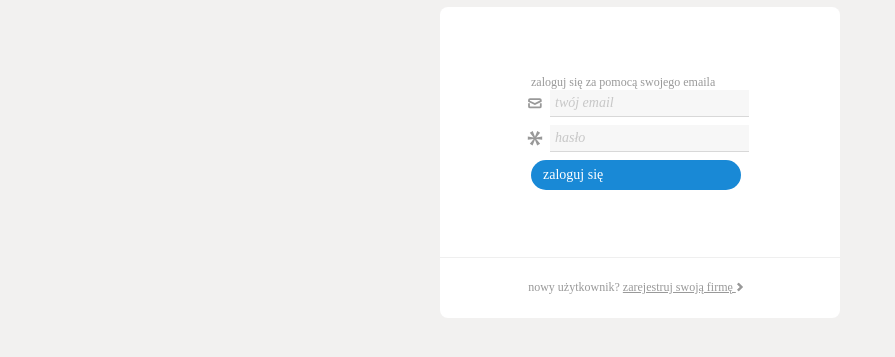
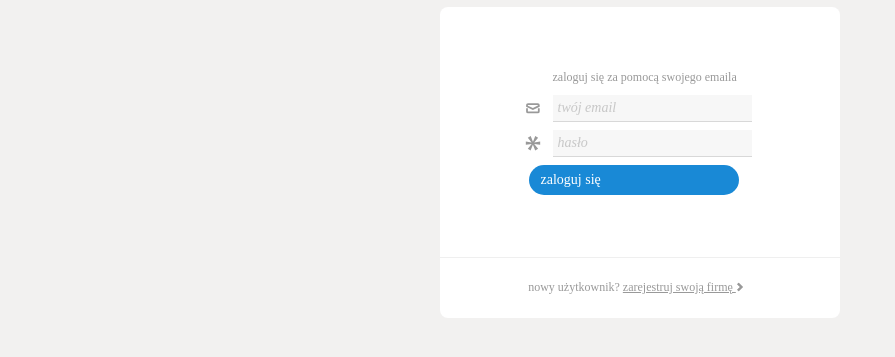
Before and after one commit to Karllos27/2510_Proj1, a plain HTML site: page index.html in a window 1280 px wide. Shown: the part 269-626 px from the top of the page, without its empty margins (0-895 px from the left). Drawn offline with Linux system fonts and the light colour scheme.

Commit message:
poprawki formularza 1

```diff
--- a/index.html
+++ b/index.html
@@ -18,13 +18,15 @@
                             zaloguj się za pomocą swojego emaila
                         </div>
                         <form>
-                            <div id="login_window_form_in_email" class="form">
-                                <svg xmlns="http://www.w3.org/2000/svg" viewBox="0 0 26 26"><title>icMail</title><path d="M12.89,15.16,5.54,11.64V9.88A2.06,2.06,0,0,1,7.6,7.82H18.17a2.07,2.07,0,0,1,2.07,2.06v1.76ZM7.46,10.43,12.89,13l5.42-2.6V9.88a.13.13,0,0,0-.14-.13H7.6a.14.14,0,0,0-.14.13Z"/><path d="M18.17,18.75H7.6a2.06,2.06,0,0,1-2.06-2.06V13.17H7.46v3.52a.15.15,0,0,0,.14.14H18.17a.14.14,0,0,0,.14-.14V13.17h1.93v3.52A2.07,2.07,0,0,1,18.17,18.75Z"/></svg>
-                                <input type="email" name="femail" id="femail" placeholder="twój email">
-                            </div>
-                            <div id="login_window_form_in_password" class="form">
-                                <svg xmlns="http://www.w3.org/2000/svg" viewBox="0 0 26 26"><title>icAsterisk</title><path d="M18.55,7.26l-4.21,5.19v.08l6.44-1.07V15L14.3,14v.12l4.25,5L15.37,21l-2.43-6.1-.08,0L10.38,21l-3-1.85,4.17-5.08V14L5.22,15V11.46l6.27,1.07v-.08L7.37,7.3,10.5,5.48l2.44,6.06H13l2.43-6.06Z"/></svg>
-                                <input type="password" name="fpassword" id="fpassword" placeholder="hasło">
+                            <div id=fields>
+                                <div id="login_window_form_in_email" class="form">
+                                    <svg xmlns="http://www.w3.org/2000/svg" viewBox="0 0 26 26" class="iconInForm"><path d="M12.89,15.16,5.54,11.64V9.88A2.06,2.06,0,0,1,7.6,7.82H18.17a2.07,2.07,0,0,1,2.07,2.06v1.76ZM7.46,10.43,12.89,13l5.42-2.6V9.88a.13.13,0,0,0-.14-.13H7.6a.14.14,0,0,0-.14.13Z"/><path d="M18.17,18.75H7.6a2.06,2.06,0,0,1-2.06-2.06V13.17H7.46v3.52a.15.15,0,0,0,.14.14H18.17a.14.14,0,0,0,.14-.14V13.17h1.93v3.52A2.07,2.07,0,0,1,18.17,18.75Z"/></svg>
+                                    <input type="email" name="femail" id="femail" placeholder="twój email">
+                                </div>
+                                <div id="login_window_form_in_password" class="form">
+                                    <svg xmlns="http://www.w3.org/2000/svg" viewBox="0 0 26 26" class="iconInForm"><path d="M18.55,7.26l-4.21,5.19v.08l6.44-1.07V15L14.3,14v.12l4.25,5L15.37,21l-2.43-6.1-.08,0L10.38,21l-3-1.85,4.17-5.08V14L5.22,15V11.46l6.27,1.07v-.08L7.37,7.3,10.5,5.48l2.44,6.06H13l2.43-6.06Z"/></svg>
+                                    <input type="password" name="fpassword" id="fpassword" placeholder="hasło">
+                                </div>
                             </div>
                             <div id="login_window_form_in_btn" class="form">
                                 <input type="button" value="zaloguj się">
--- a/style.css
+++ b/style.css
@@ -32,11 +32,29 @@ body {
     justify-content: center;
 }
 
+#login_window_form_in_text{
+    margin-bottom: 10px;
+    padding-left: 24px;
+}
+
 .form{
     display:block;
 }
+
+#fields{
+
+}
+
+.iconInForm{
+    margin-right: 5px;
+}
+
 #login_window_form_in_email{
     display:inline
+}
+
+.login_window_form_in_btn{
+    margin-top: 5px;
 }
 
 input[type=button] {
@@ -76,8 +94,10 @@ input[type=email], input[type=password] {
 
 input[type=email]:focus, input[type=password]:focus {
     outline: none;
-    border-bottom: 2px solid #3f51b5;
-    transition: border-bottom 0.2s;;
+    border-bottom: 1px solid #3f51b5;
+    box-shadow: 0 1px 0 0 #3f51b5;
+    transition: border-bottom 0.2s;
+    transition: box-shadow 0.2s;
 }
 
 
```
